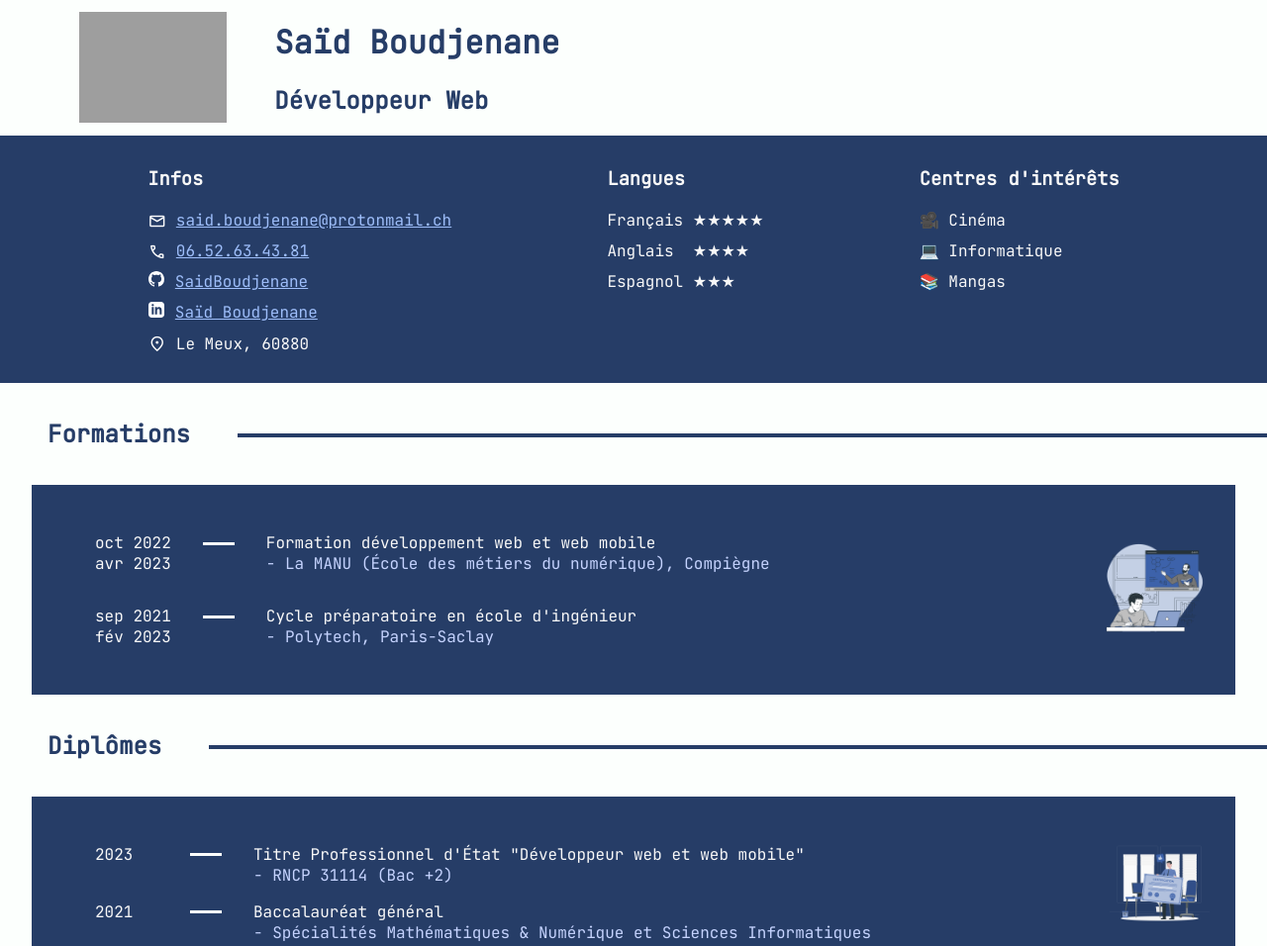
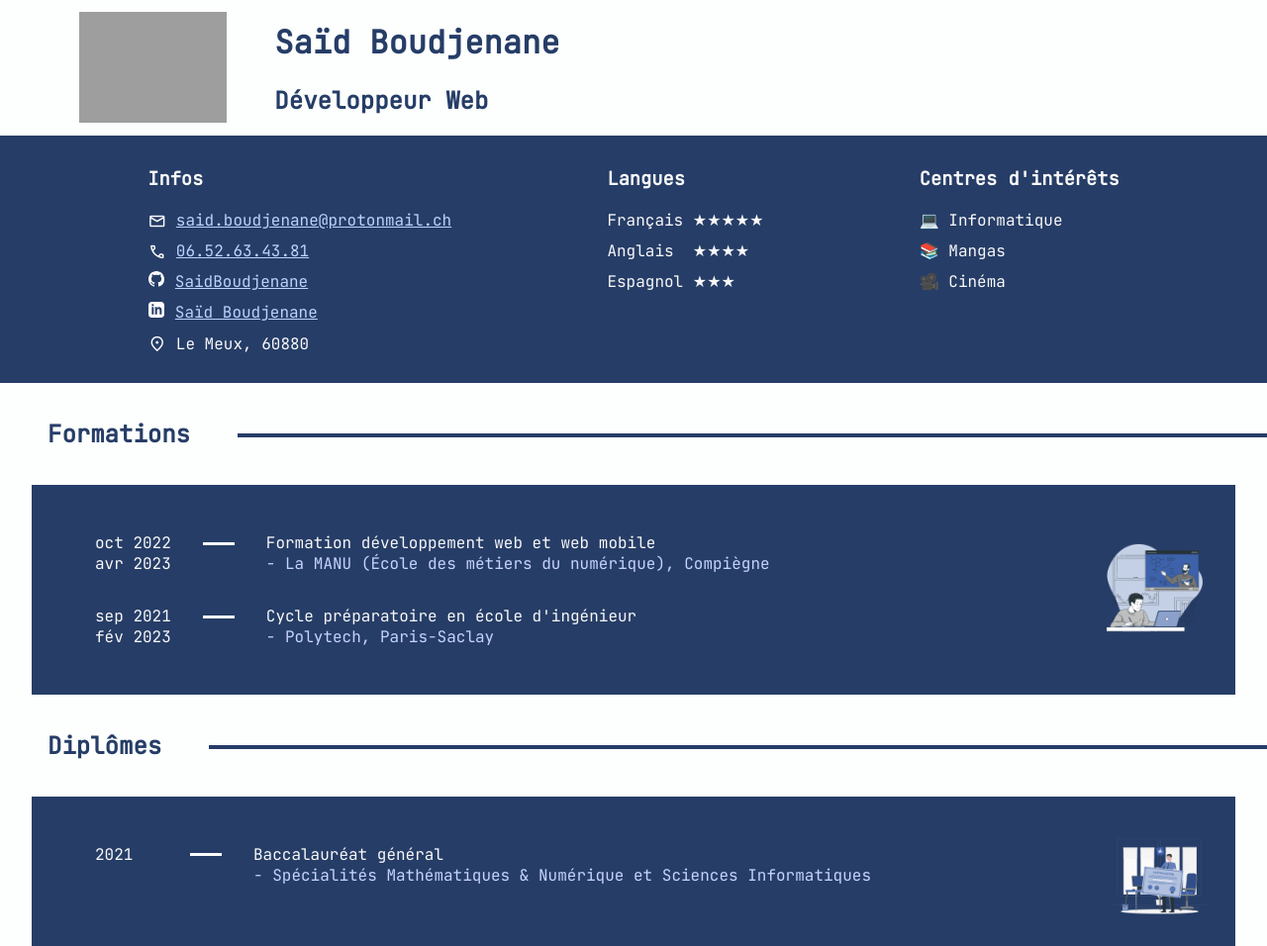
Before and after one commit to SaidBoudjenane/saidboudjenane.github.io, a plain HTML site: page index.html in a window 1280 px wide. Shown: the top 956 px of the page at 99% size. Drawn offline with nearby package versions, Linux system fonts and the light colour scheme; grey boxes are pictures that could not be loaded.

Commit message:
changement image, couleur lien et diplomes

```diff
--- a/assets/css/style.css
+++ b/assets/css/style.css
@@ -14,7 +14,7 @@ body {
 }
 
 a {
-    color: #9ebefa;
+    color: #bbd3ff;
 }
 
 /* Titre */
--- a/index.html
+++ b/index.html
@@ -69,13 +69,13 @@
             <ul id="hobbies" class="infos-list color-white">
                 <h3 class="ul-title">Centres d'intérêts </h3>
                 <li>
-                    <span>🎥 Cinéma</span>
-                </li>
-                <li>
                     <span>💻 Informatique</span>
                 </li>
                 <li>
                     <span>📚 Mangas</span>
+                </li>
+                <li>
+                    <span>🎥 Cinéma</span>
                 </li>
             </ul>
         </div>
@@ -120,7 +120,7 @@
             </div>
             <div class="exp-infos color-white">
                 <div class="illu-text">
-                    <div class="formation">
+                    <!-- <div class="formation">
                         <div class="dates">
                             <p>2023</p>
                         </div>
@@ -129,7 +129,7 @@
                             <span class="title">Titre Professionnel d'État "Développeur web et web mobile"</span>
                             <span class="other-infos">- RNCP 31114 (Bac +2)</span>
                         </div>
-                    </div>
+                    </div> -->
                     <div class="formation">
                         <div class="dates">
                             <p>2021</p>
```
